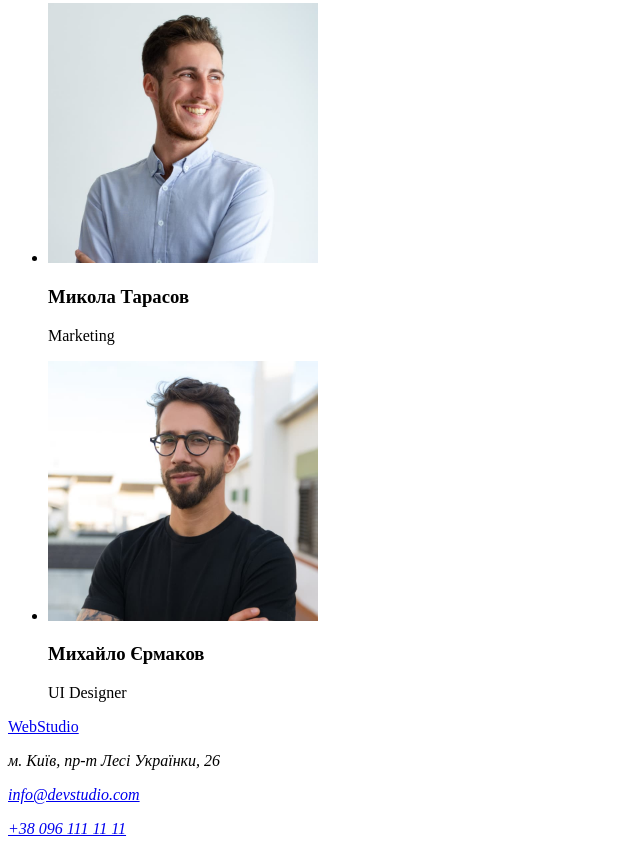
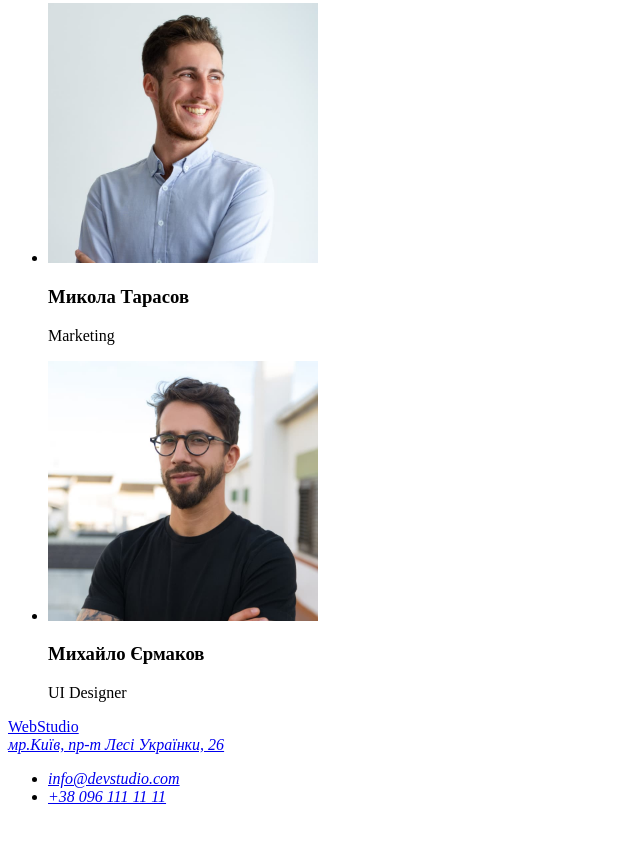
Before and after one commit to Chert17/goit-markup-hw-01, a plain HTML site: page index.html in a window 1280 px wide. Shown: the part 2053-2907 px from the top of the page, without its empty margins (0-640 px from the left). After the commit the page ends 2875 px from the top, so only its background shows below. Drawn offline with Linux system fonts and the light colour scheme.

Commit message:
uppdate_5
Виправлення footer, address

```diff
--- a/index.html
+++ b/index.html
@@ -101,9 +101,11 @@
    <footer>
       <a href="./index.html">WebStudio</a>
       <address>
-         <p>м. Київ, пр-т Лесі Українки, 26</p>
-         <p><a href="mailto:info@devstudio.com">info@devstudio.com</a></p>
-         <p><a href="tel:+380961111111">+38 096 111 11 11</a></p>
+         <a href="google map" target="_blank" rel="noopener noreferrer">мp.Київ, пр-т Лесі Українки, 26</a>
+         <ul>
+            <li><a href="mailto:info@devstudio.com">info@devstudio.com</a></li>
+            <li><a href="tel:+380961111111">+38 096 111 11 11</a></li>
+         </ul>
       </address>
    </footer>
 </body>
```
